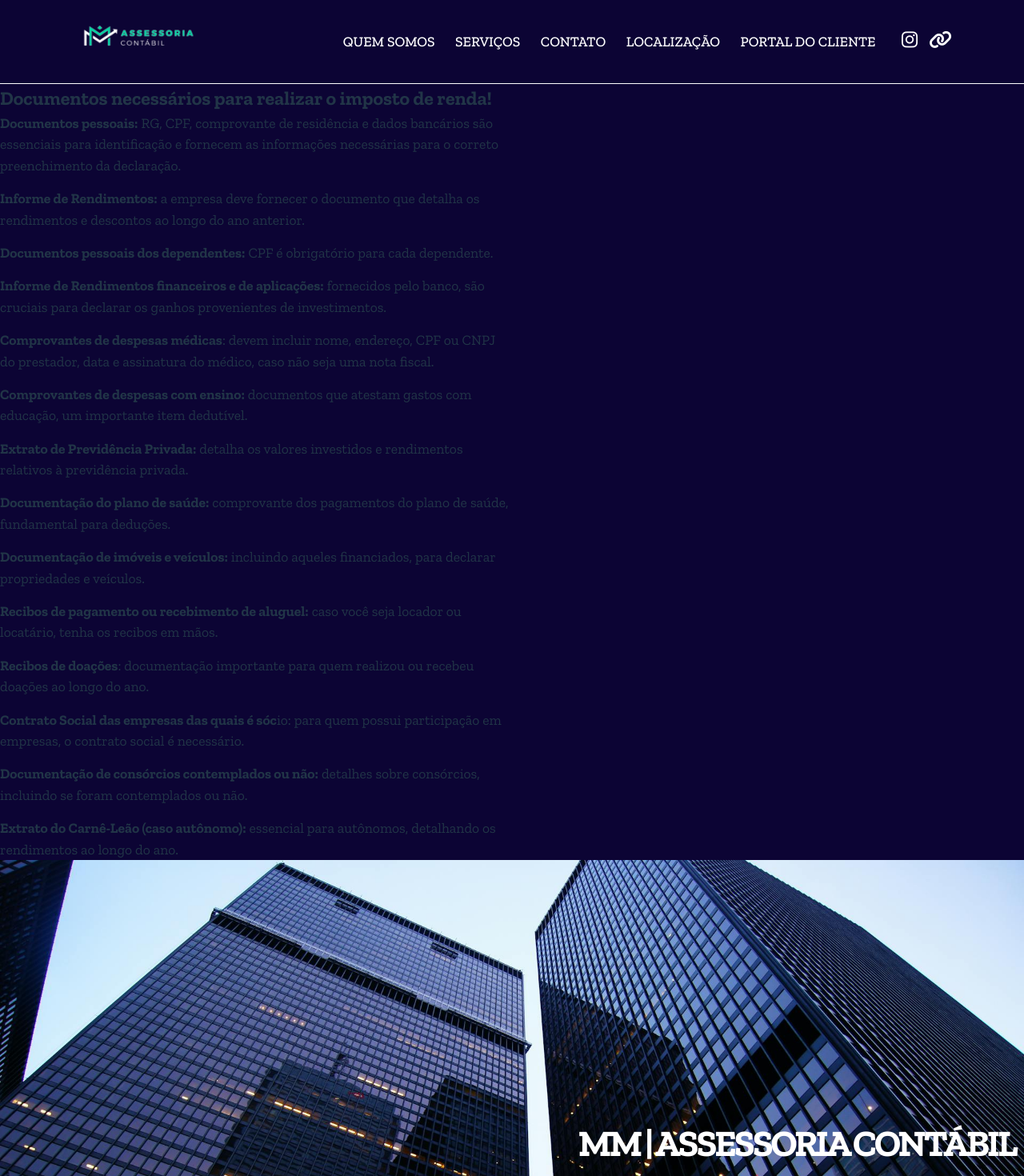
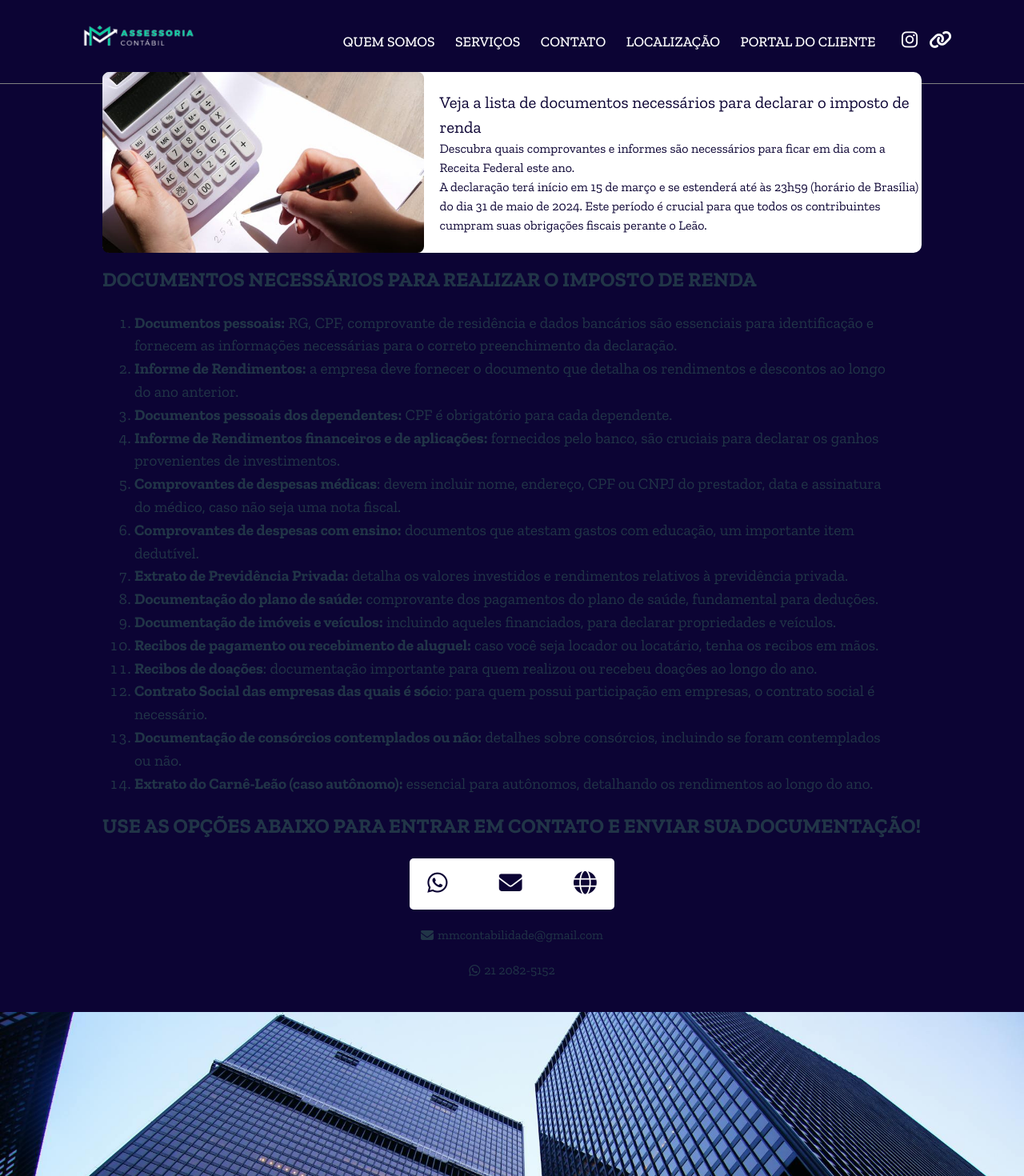
Before and after one commit to mIINguta/mm-contabilidade, a React (Vite) app: page /imposto-renda in a window 1280 px wide. Shown: the top 1470 px of the page at 80% size. Built offline with nearby package versions, Linux system fonts and the light colour scheme.

Commit message:
feat: Finalização Section Imposto Renda

```diff
--- a/index.html
+++ b/index.html
@@ -1,5 +1,5 @@
 <!doctype html>
-<html lang="en">
+<html lang="pt-br">
   <head>
     <meta charset="UTF-8" />
     <meta name="viewport" content="width=device-width, initial-scale=1.0" />
@@ -22,7 +22,7 @@
     <link rel="preconnect" href="https://fonts.gstatic.com" crossorigin>
     <link href="https://fonts.googleapis.com/css2?family=Zilla+Slab:ital,wght@0,300;0,400;0,500;0,600;0,700;1,300;1,400;1,500;1,600;1,700&display=swap" rel="stylesheet">
     <script src="https://kit.fontawesome.com/67fa80b427.js" crossorigin="anonymous"></script>
-    <title>MM Contabilidade</title>
+    <title>MM  | Assessoria Contábil</title>
   </head>
   <body>
     <main id="root">
--- a/src/components/SectionImpostoRenda.tsx
+++ b/src/components/SectionImpostoRenda.tsx
@@ -1,9 +1,22 @@
+import ImgImposto from '../assets/images/imposto-renda.jpg'
+
 export default function SectionImpostoRenda(){
     return(
         <>
             <section className="section-imposto-renda">
-                <h2>Documentos necessários para realizar o imposto de renda!</h2>
+                <div className='apresentacao-imposto'>
+                    <figure>
+                        <img src={ImgImposto} alt="Imagem Imposto de Renda" />
+                    </figure>
+                    <div className="info">
+                    <h2>Veja a lista de documentos necessários para declarar o imposto de renda</h2>
+                    <p>Descubra quais comprovantes e informes são necessários para ficar em dia com a Receita Federal este ano.</p>
+                    <p>A declaração terá início em 15 de março e se estenderá até às 23h59 (horário de Brasília) do dia 31 de maio de 2024. Este período é crucial para que todos os contribuintes cumpram suas obrigações fiscais perante o Leão.</p>
+                    </div>
+                    </div>
+                        <h3>Documentos necessários para realizar o imposto de renda</h3>
                     <ol>
+                        <dt></dt>
                         <li><span>Documentos pessoais:</span> RG, CPF, comprovante de residência e dados bancários são essenciais para identificação e fornecem as informações necessárias para o correto preenchimento da declaração.</li>
                         <li><span>Informe de Rendimentos:</span> a empresa deve fornecer o documento que detalha os rendimentos e descontos ao longo do ano anterior.</li>
                         <li><span>Documentos pessoais dos dependentes:</span> CPF é obrigatório para cada dependente.</li>
@@ -19,6 +32,17 @@ export default function SectionImpostoRenda(){
                         <li><span>Documentação de consórcios contemplados ou não:</span> detalhes sobre consórcios, incluindo se foram contemplados ou não.</li>
                         <li><span>Extrato do Carnê-Leão (caso autônomo):</span> essencial para autônomos, detalhando os rendimentos ao longo do ano.</li>
                     </ol>
+
+                    <div className="contatos">
+                        <h3>Use as opções abaixo para entrar em contato e enviar sua documentação!</h3>
+                        <ul>
+                            <li><a href="https://api.whatsapp.com/send?phone=552120825152" target="__blank" title='Botão Whatsapp'><i className="fa-brands fa-whatsapp"></i></a></li>
+                            <li><a href="mailto:mmcontabilidade20@gmail.com" target='__blank' title='Botão E-mail'><i className="fa-solid fa-envelope"></i></a></li>
+                            <li><a href="https://www.transfernow.net/pt" target='__blank' title='Botão Site'><i className="fa-solid fa-globe"></i></a></li>
+                        </ul>
+                        <p><i className="fa-solid fa-envelope"/> mmcontabilidade@gmail.com</p>
+                        <p><i className="fa-brands fa-whatsapp"/> 21 2082-5152</p>
+                    </div>
             </section>
 
 
--- a/src/components/styles/MenuNavegacaoStyle.scss
+++ b/src/components/styles/MenuNavegacaoStyle.scss
@@ -44,6 +44,7 @@
             display: flex;
             list-style-type: none;
             gap: 10px;
+            padding-bottom: 20px;
 
         }
 
--- a/src/components/styles/SectionImpostoRenda.scss
+++ b/src/components/styles/SectionImpostoRenda.scss
@@ -2,23 +2,134 @@
     background-color: #0c0434;
     display: flex;
     flex-direction: column;
-    justify-content: center;
+    align-items: center;
     min-height: 100vh;
     height: auto;
-    border-top: 1px solid #fff;
+    padding-bottom: 40px;
+    width: 100%;
+    font-weight: 100;
+    border-top: 1px solid grey;
+
+    h3{
+        font-size: 1.6em;
+        text-transform: uppercase;
+        width: 80%;
+        text-align: left;
+    }
+
+    .apresentacao-imposto{
+        display: flex;
+        align-items: center;
+        gap: 20px;
+        width: 80%;
+        color:#0c0434;
+        background-color: #fff;
+        border-radius: 10px;
+        position: relative;
+        min-height: auto;
+        bottom: 15px;
+
+        .info{
+            width: 60%;
+        }
+
+
+        figure{
+            display: flex;
+            width: 40%;
+            height: 100%;
+
+            img{
+                width: 100%;
+                height: 100%;
+                border-radius: 8px;
+
+            }
+        }
+    }
+
+
+    h2{
+        font-weight: 100;
+        font-size: 1.3em;
+    }
 
     ol{
-        display: flex;
-        flex-direction: column;
+
+        padding: 20px 40px;
         gap: 15px;
+        width: 80%;
+
     }
 
     li{
-        width: 50%;
-        font-size: 1.1em;
+        font-size: 1.2em;
     }
 
     span{
         font-weight: bold;
     }
+
+    .contatos{
+        width: 100%;
+        display: flex;
+        flex-direction: column;
+        align-items: center;
+        min-height: 20vh;
+        gap: 20px;
+
+        ul{
+            list-style: none;
+            background-color: #fff;
+            display: flex;
+            justify-content: space-around;
+            align-items: center;
+            width: 20%;
+            height: 8vh;
+            gap: 20px;
+            border-radius: 5px;
+
+
+            a{
+                font-size: 1.5em;
+                color: #0c0434;
+            }
+        }
+        p{
+            display: flex;
+            align-items: center;
+            gap: 5px;
+        }
+
+    }
 }
+
+@media (max-width: 800px){
+    .section-imposto-renda{
+
+        .apresentacao-imposto{
+            padding: 0px;
+            flex-direction: column;
+
+            figure{
+                width: 90%;
+            }
+
+            .info{
+                width: 80%;
+                padding-bottom: 10px;
+            }
+        }
+
+        .contatos{
+            h3{
+            text-align: center;
+            }
+
+
+            ul{
+                width: 60%;
+            }
+        }
+    }
+}
```
Also changed, not shown: src/assets/images/imposto-renda.jpg (added).
